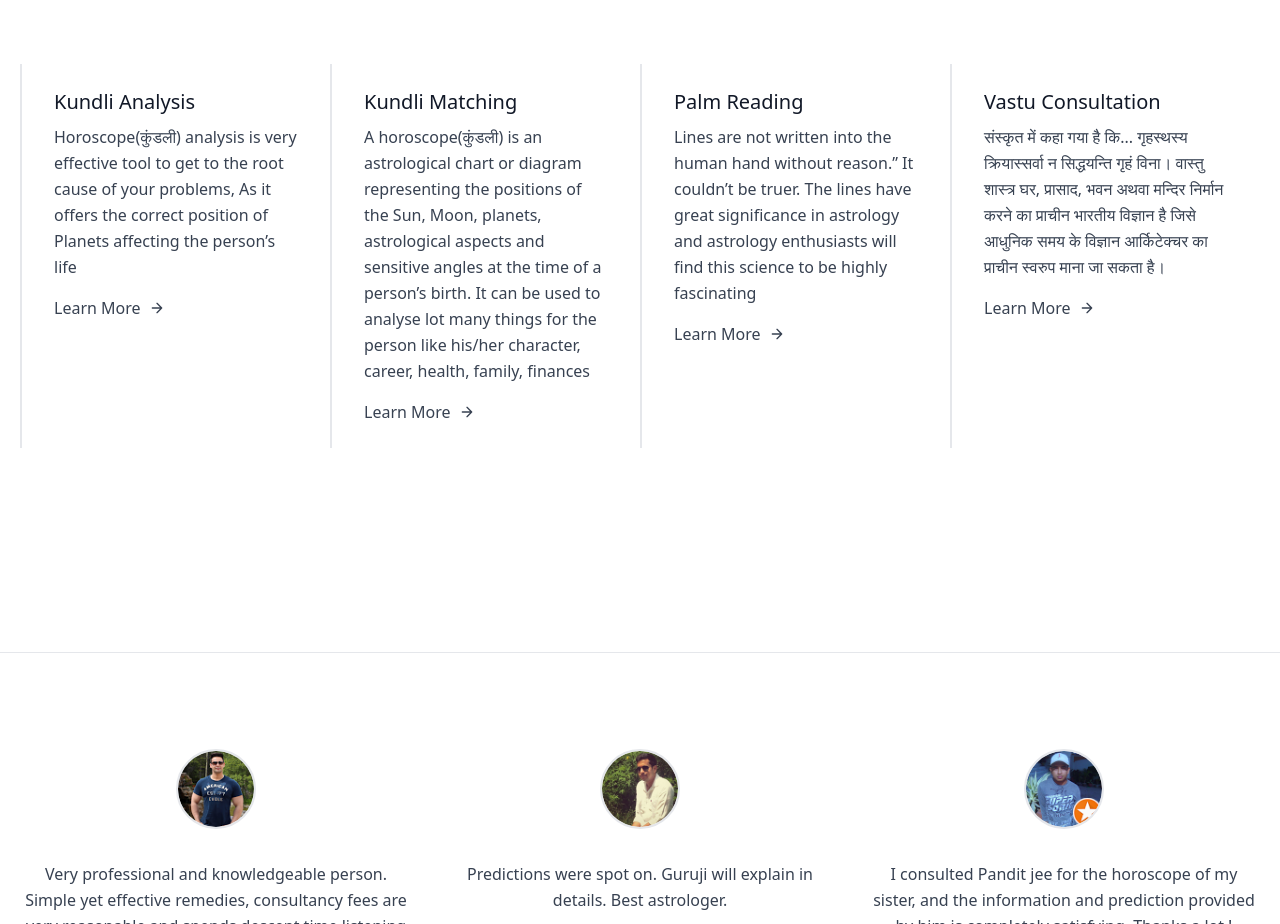
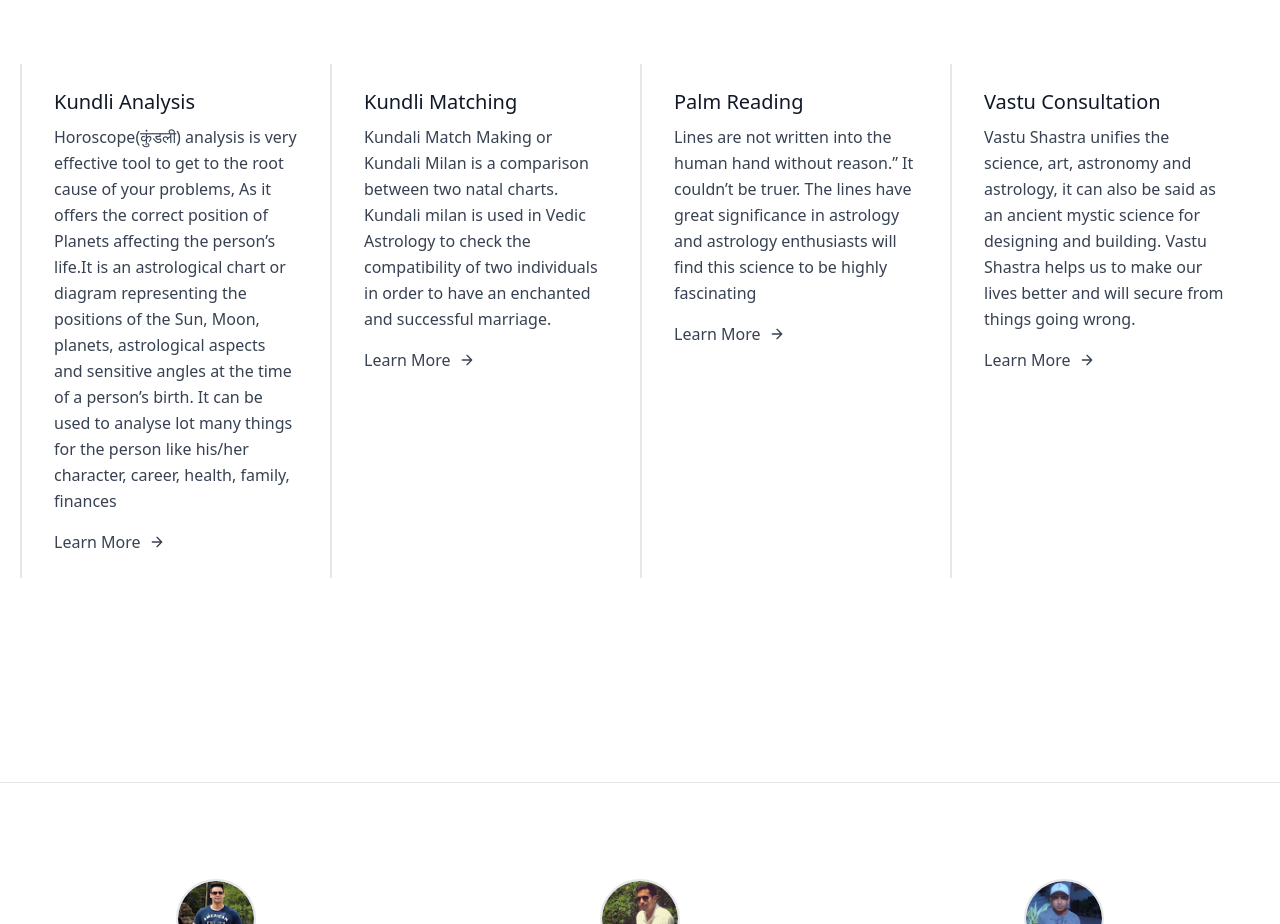
Before and after one commit to Amrish-Sharma/bssastrology, a plain HTML site: page index.html in a window 1280 px wide. Shown: the part 920-1844 px from the top of the page. Drawn offline with nearby package versions, Linux system fonts and the light colour scheme.

Commit message:
services offered definition improved

```diff
--- a/index.html
+++ b/index.html
@@ -79,7 +79,11 @@
                     <h2 class="text-lg sm:text-xl text-gray-900 font-medium title-font mb-2">Kundli Analysis</h2>
                     <p class="leading-relaxed text-base mb-4">Horoscope(कुंडली) analysis is very effective tool to get
                         to the root cause of your problems, As it offers the correct
-                        position of Planets affecting the person’s life</p>
+                        position of Planets affecting the person’s life.It is an astrological chart or diagram
+                        representing the positions of the Sun, Moon, planets,
+                        astrological aspects and sensitive angles at the time of a person’s birth. It can be used to
+                        analyse lot many things for
+                        the person like his/her character, career, health, family, finances</p>
                     <a class="text-orange-500 inline-flex items-center">Learn More
                         <svg fill="none" stroke="currentColor" stroke-linecap="round" stroke-linejoin="round"
                             stroke-width="2" class="w-4 h-4 ml-2" viewBox="0 0 24 24">
@@ -89,11 +93,8 @@
                 </div>
                 <div class="xl:w-1/4 lg:w-1/2 md:w-full px-8 py-6 border-l-2 border-gray-200">
                     <h2 class="text-lg sm:text-xl text-gray-900 font-medium title-font mb-2">Kundli Matching</h2>
-                    <p class="leading-relaxed text-base mb-4">A horoscope(कुंडली) is an astrological chart or diagram
-                        representing the positions of the Sun, Moon, planets,
-                        astrological aspects and sensitive angles at the time of a person’s birth. It can be used to
-                        analyse lot many things for
-                        the person like his/her character, career, health, family, finances</p>
+                    <p class="leading-relaxed text-base mb-4">Kundali Match Making or Kundali Milan is a comparison between two natal charts. Kundali milan is used in Vedic Astrology
+                    to check the compatibility of two individuals in order to have an enchanted and successful marriage.</p>
                     <a class="text-orange-500 inline-flex items-center">Learn More
                         <svg fill="none" stroke="currentColor" stroke-linecap="round" stroke-linejoin="round"
                             stroke-width="2" class="w-4 h-4 ml-2" viewBox="0 0 24 24">
@@ -115,10 +116,10 @@
                 </div>
                 <div class="xl:w-1/4 lg:w-1/2 md:w-full px-8 py-6 border-l-2 border-gray-200">
                     <h2 class="text-lg sm:text-xl text-gray-900 font-medium title-font mb-2">Vastu Consultation</h2>
-                    <p class="leading-relaxed text-base mb-4">संस्कृत में कहा गया है कि... गृहस्थस्य क्रियास्सर्वा न
-                        सिद्धयन्ति गृहं विना। वास्तु शास्त्र घर, प्रासाद, भवन अथवा मन्दिर
-                        निर्मान करने का प्राचीन भारतीय विज्ञान है जिसे आधुनिक समय के विज्ञान आर्किटेक्चर का प्राचीन
-                        स्वरुप माना जा सकता है।</p>
+                    <p class="leading-relaxed text-base mb-4">Vastu Shastra unifies the science, art, astronomy and astrology, it can
+                    also be said as an ancient mystic science for designing and building. Vastu
+                    Shastra helps us to make our lives better and will secure from things going
+                    wrong.</p>
                     <a class="text-orange-500 inline-flex items-center">Learn More
                         <svg fill="none" stroke="currentColor" stroke-linecap="round" stroke-linejoin="round"
                             stroke-width="2" class="w-4 h-4 ml-2" viewBox="0 0 24 24">
```
